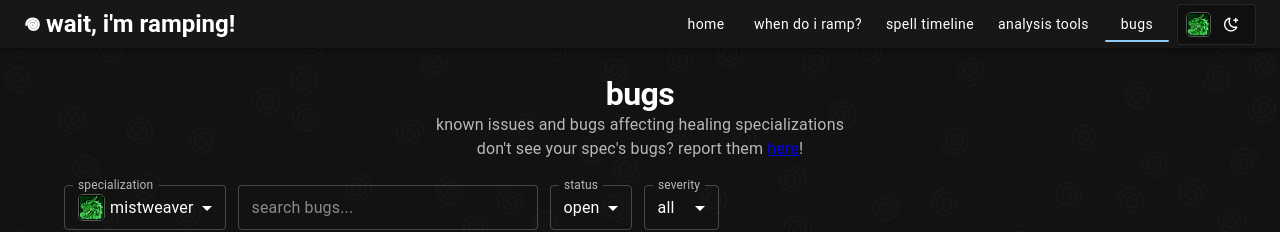
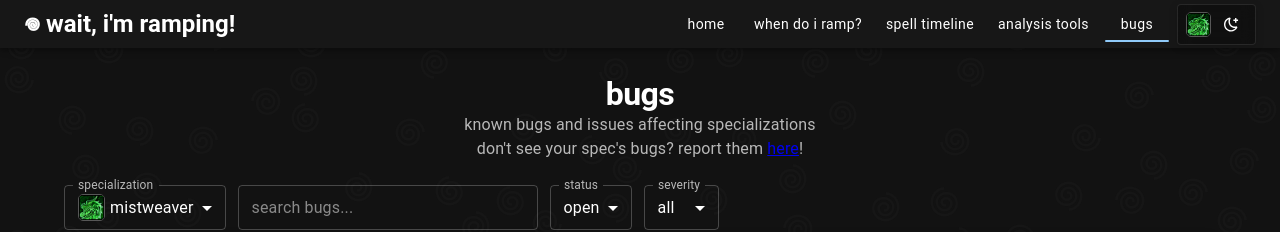
Before and after one commit to lolswirl/wait-im-ramping, a Next.js app: page /bugs in a window 1280 px wide. Shown: the top 232 px of the page. Built offline with nearby package versions, Linux system fonts and the light colour scheme; what @mui/material-nextjs would draw is missing.

Commit message:
dynamic metadata for parameterized specs

```diff
--- a/app/bugs/page.tsx
+++ b/app/bugs/page.tsx
@@ -2,15 +2,30 @@ import { Suspense } from "react";
 import Bugs from "./Bugs";
 import { PageMetadata } from "@components/PageMetadata/PageMetadata";
 import Loading from "@components/Loading/Loading";
+import { getSpecializationByKey } from "@data/class";
 
 const title = "Bugs";
-const description = "Known issues and bugs affecting healing specializations";
-export const metadata = PageMetadata(title, description);
+
+type Props = {
+    searchParams: Promise<{ [key: string]: string | string[] | undefined }>;
+};
+
+export async function generateMetadata({ searchParams }: Props) {
+    const params = await searchParams;
+    const specParam = params.spec;
+    const spec = typeof specParam === 'string' ? getSpecializationByKey(specParam) : null;
+
+    const description = spec
+        ? `Known bugs and issues affecting ${spec.name}`
+        : "Known bugs and issues affecting specializations";
+
+    return PageMetadata(title, description);
+}
 
 export default function Page() {
     return (
         <Suspense fallback={<Loading />}>
-            <Bugs title={title} description={description} />
+            <Bugs title={title} description="Known bugs and issues affecting specializations" />
         </Suspense>
     );
 }
```
